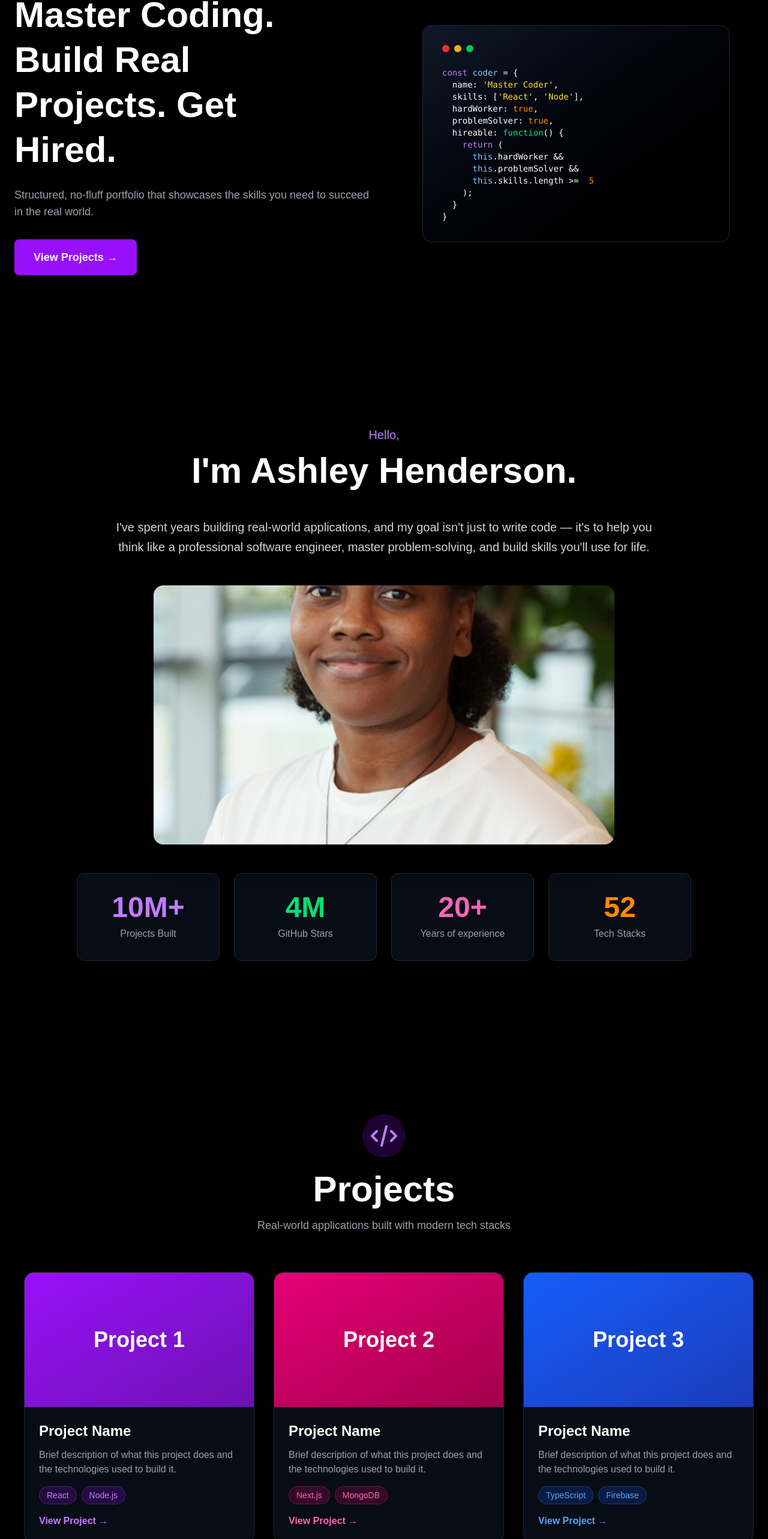
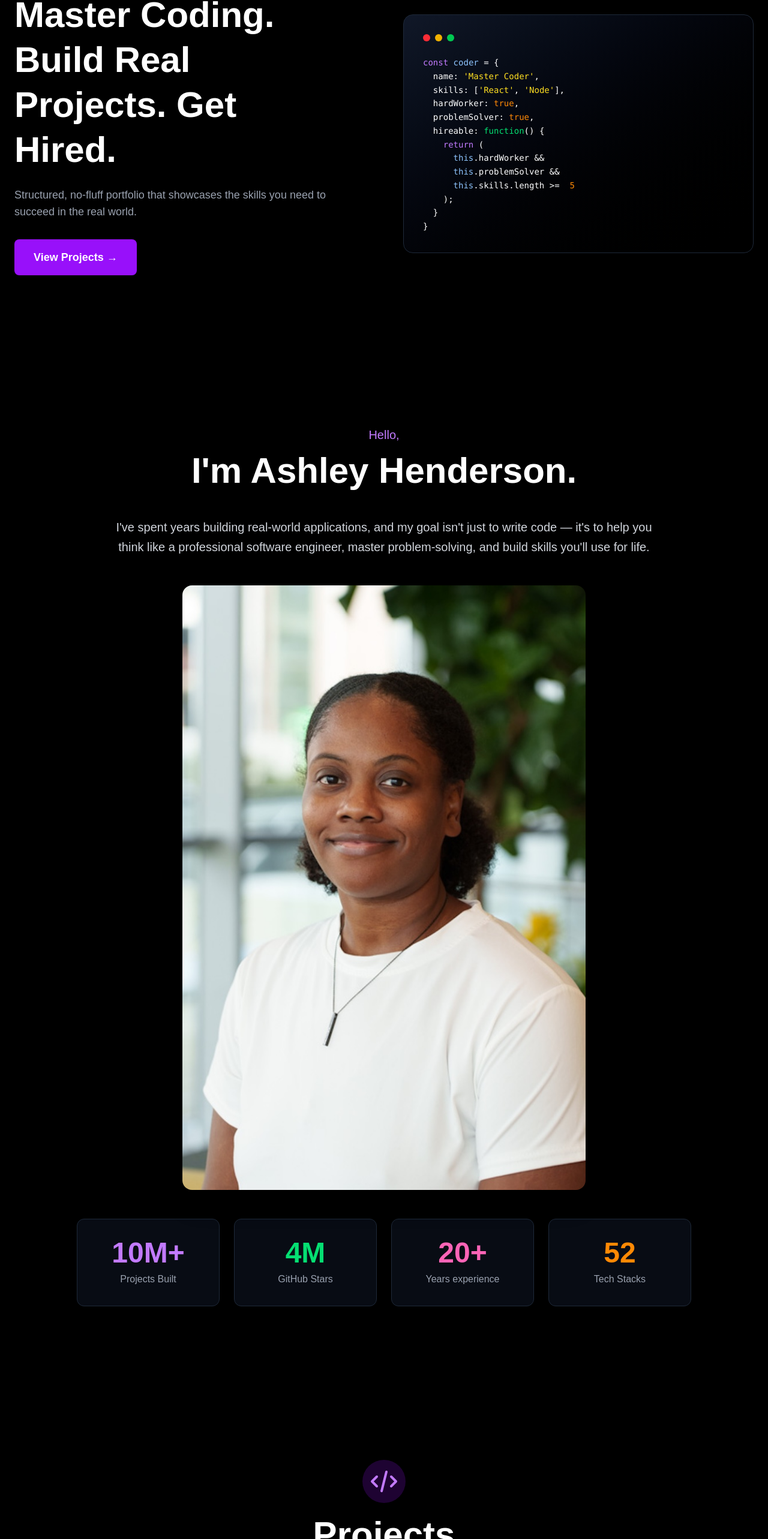
Before and after one commit to codewithash-dev/codewithash, a Next.js app: page / in a window 1280 px wide. Shown: the part 217-2783 px from the top of the page at 60% size. Built offline with nearby package versions, Linux system fonts and the light colour scheme.

Commit message:
Remove nav border and make photo smaller

```diff
--- a/app/page.tsx
+++ b/app/page.tsx
@@ -4,21 +4,17 @@ export default function Home() {
   return (
     <main className="min-h-screen bg-black text-white">
       {/* Navigation */}
-      <nav className="fixed top-0 w-full bg-black/90 backdrop-blur-sm z-50 border-b border-gray-800">
+      <nav className="fixed top-0 w-full bg-black/90 backdrop-blur-sm z-50">
         <div className="max-w-7xl mx-auto px-6 py-4 flex items-center justify-between">
-          {/* Logo */}
-          <div className="flex items-center gap-3">
-            <Image
+          <div className="flex items-center gap-2">
+            <img
               src="/logo.png"
-              alt="Code With Ash Logo"
-              width={40}
-              height={40}
-              className="rounded-lg"
+              alt="Logo"
+              className="w-8 h-8 rounded-lg"
             />
-            <span className="text-xl font-bold">ASH</span>
+            <span className="text-lg font-bold">ASH</span>
           </div>
 
-          {/* Nav Links */}
           <div className="flex gap-8 items-center">
             <a href="#projects" className="text-gray-300 hover:text-white transition">
               Projects
@@ -30,9 +26,9 @@ export default function Home() {
         </div>
       </nav>
 
-      {/* Hero Section - Side by Side like Mosh */}
-      <section className="min-h-screen grid md:grid-cols-2 items-center gap-12 px-6 pt-20 max-w-7xl mx-auto">
-        {/* Left - Text Content */}
+      {/* Hero Section */}
+      <section className="min-h-screen flex items-center px-6 pt-20">
+        <div className="max-w-7xl mx-auto grid md:grid-cols-2 gap-16 items-center w-full">
           <div>
             <h1 className="text-5xl md:text-6xl font-bold mb-6 leading-tight">
               Master Coding.<br/>
@@ -51,17 +47,14 @@ export default function Home() {
             </a>
           </div>
 
-        {/* Right - Code Window */}
-        <div className="hidden md:flex justify-center items-center">
-          <div className="bg-gradient-to-br from-gray-900 to-black border border-gray-800 rounded-2xl p-8 w-full max-w-lg shadow-2xl">
-            {/* Mac Window Dots */}
+          <div className="hidden md:block">
+            <div className="bg-gradient-to-br from-gray-900 to-black border border-gray-800 rounded-2xl p-8 shadow-2xl">
               <div className="flex gap-2 mb-6">
                 <div className="w-3 h-3 rounded-full bg-red-500"></div>
                 <div className="w-3 h-3 rounded-full bg-yellow-500"></div>
                 <div className="w-3 h-3 rounded-full bg-green-500"></div>
               </div>
-            {/* Code */}
-            <pre className="text-sm font-mono">
+              <pre className="text-sm font-mono leading-relaxed">
                 <code>
                   <span className="text-purple-400">const</span> <span className="text-blue-300">coder</span> = {'{\n'}
                   {'  '}name: <span className="text-yellow-300">'Master Coder'</span>,{'\n'}
@@ -80,9 +73,10 @@ export default function Home() {
               </pre>
             </div>
           </div>
+        </div>
       </section>
 
-      {/* About Section - Centered like Mosh */}
+      {/* About Section */}
       <section className="py-32 px-6 bg-black">
         <div className="max-w-5xl mx-auto text-center">
           <p className="text-purple-400 text-xl mb-4">Hello,</p>
@@ -94,21 +88,17 @@ export default function Home() {
             I've spent years building real-world applications, and my goal isn't just to write code — it's to help you think like a professional software engineer, master problem-solving, and build skills you'll use for life.
           </p>
 
-          {/* Photo */}
           <div className="flex justify-center mb-12">
-            <div className="relative w-full max-w-3xl aspect-video rounded-2xl overflow-hidden shadow-2xl">
-              <Image
+            <div className="relative w-full max-w-2xl rounded-2xl overflow-hidden shadow-2xl">
+              <img
                 src="/ashley.jpg"
                 alt="Ashley Henderson"
-                fill
-                className="object-cover"
-                priority
+                className="w-full h-auto"
               />
             </div>
           </div>
 
-          {/* Stats Grid */}
-          <div className="grid grid-cols-2 md:grid-cols-4 gap-6 max-w-5xl mx-auto">
+          <div className="grid grid-cols-2 md:grid-cols-4 gap-6">
             <div className="bg-gray-900/50 border border-gray-800 rounded-xl p-8">
               <div className="text-5xl font-bold text-purple-400 mb-2">10M+</div>
               <div className="text-gray-400">Projects Built</div>
@@ -119,7 +109,7 @@ export default function Home() {
             </div>
             <div className="bg-gray-900/50 border border-gray-800 rounded-xl p-8">
               <div className="text-5xl font-bold text-pink-400 mb-2">20+</div>
-              <div className="text-gray-400">Years of experience</div>
+              <div className="text-gray-400">Years experience</div>
             </div>
             <div className="bg-gray-900/50 border border-gray-800 rounded-xl p-8">
               <div className="text-5xl font-bold text-orange-400 mb-2">52</div>
@@ -144,77 +134,53 @@ export default function Home() {
             </p>
           </div>
 
-          {/* Horizontal Scroll Container */}
-          <div className="overflow-x-auto pb-8 scrollbar-hide">
-            <div className="flex gap-8 w-max px-4">
+          <div className="overflow-x-auto pb-8">
+            <div className="flex gap-8 w-max">
 
-              {/* Project Card 1 */}
-              <div className="w-96 bg-gray-900/50 rounded-2xl overflow-hidden hover:scale-105 transition-transform duration-300 border border-gray-800">
+              <div className="w-96 bg-gray-900/50 rounded-2xl overflow-hidden hover:scale-105 transition border border-gray-800">
                 <div className="w-full h-56 bg-gradient-to-br from-purple-600 to-purple-800 flex items-center justify-center">
                   <span className="text-white text-4xl font-bold">Project 1</span>
                 </div>
                 <div className="p-6">
                   <h3 className="text-2xl font-bold mb-3">Project Name</h3>
-                  <p className="text-gray-400 mb-4">Brief description of what this project does and the technologies used to build it.</p>
-                  <div className="flex flex-wrap gap-2 mb-4">
-                    <span className="px-3 py-1 bg-purple-600/20 text-purple-400 rounded-full text-sm border border-purple-500/30">React</span>
-                    <span className="px-3 py-1 bg-purple-600/20 text-purple-400 rounded-full text-sm border border-purple-500/30">Node.js</span>
+                  <p className="text-gray-400 mb-4">Brief description goes here</p>
+                  <div className="flex gap-2 mb-4">
+                    <span className="px-3 py-1 bg-purple-600/20 text-purple-400 rounded-full text-sm">React</span>
+                    <span className="px-3 py-1 bg-purple-600/20 text-purple-400 rounded-full text-sm">Node.js</span>
                   </div>
-                  <a href="#" className="text-purple-400 hover:text-purple-300 transition font-semibold">
+                  <a href="#" className="text-purple-400 hover:text-purple-300 font-semibold">
                     View Project →
                   </a>
                 </div>
               </div>
 
-              {/* Project Card 2 */}
-              <div className="w-96 bg-gray-900/50 rounded-2xl overflow-hidden hover:scale-105 transition-transform duration-300 border border-gray-800">
+              <div className="w-96 bg-gray-900/50 rounded-2xl overflow-hidden hover:scale-105 transition border border-gray-800">
                 <div className="w-full h-56 bg-gradient-to-br from-pink-600 to-pink-800 flex items-center justify-center">
                   <span className="text-white text-4xl font-bold">Project 2</span>
                 </div>
                 <div className="p-6">
                   <h3 className="text-2xl font-bold mb-3">Project Name</h3>
-                  <p className="text-gray-400 mb-4">Brief description of what this project does and the technologies used to build it.</p>
-                  <div className="flex flex-wrap gap-2 mb-4">
-                    <span className="px-3 py-1 bg-pink-600/20 text-pink-400 rounded-full text-sm border border-pink-500/30">Next.js</span>
-                    <span className="px-3 py-1 bg-pink-600/20 text-pink-400 rounded-full text-sm border border-pink-500/30">MongoDB</span>
+                  <p className="text-gray-400 mb-4">Brief description goes here</p>
+                  <div className="flex gap-2 mb-4">
+                    <span className="px-3 py-1 bg-pink-600/20 text-pink-400 rounded-full text-sm">Next.js</span>
                   </div>
-                  <a href="#" className="text-pink-400 hover:text-pink-300 transition font-semibold">
+                  <a href="#" className="text-pink-400 hover:text-pink-300 font-semibold">
                     View Project →
                   </a>
                 </div>
               </div>
 
-              {/* Project Card 3 */}
-              <div className="w-96 bg-gray-900/50 rounded-2xl overflow-hidden hover:scale-105 transition-transform duration-300 border border-gray-800">
+              <div className="w-96 bg-gray-900/50 rounded-2xl overflow-hidden hover:scale-105 transition border border-gray-800">
                 <div className="w-full h-56 bg-gradient-to-br from-blue-600 to-blue-800 flex items-center justify-center">
                   <span className="text-white text-4xl font-bold">Project 3</span>
                 </div>
                 <div className="p-6">
                   <h3 className="text-2xl font-bold mb-3">Project Name</h3>
-                  <p className="text-gray-400 mb-4">Brief description of what this project does and the technologies used to build it.</p>
-                  <div className="flex flex-wrap gap-2 mb-4">
-                    <span className="px-3 py-1 bg-blue-600/20 text-blue-400 rounded-full text-sm border border-blue-500/30">TypeScript</span>
-                    <span className="px-3 py-1 bg-blue-600/20 text-blue-400 rounded-full text-sm border border-blue-500/30">Firebase</span>
+                  <p className="text-gray-400 mb-4">Brief description goes here</p>
+                  <div className="flex gap-2 mb-4">
+                    <span className="px-3 py-1 bg-blue-600/20 text-blue-400 rounded-full text-sm">TypeScript</span>
                   </div>
-                  <a href="#" className="text-blue-400 hover:text-blue-300 transition font-semibold">
-                    View Project →
-                  </a>
-                </div>
-              </div>
-
-              {/* Project Card 4 */}
-              <div className="w-96 bg-gray-900/50 rounded-2xl overflow-hidden hover:scale-105 transition-transform duration-300 border border-gray-800">
-                <div className="w-full h-56 bg-gradient-to-br from-orange-600 to-orange-800 flex items-center justify-center">
-                  <span className="text-white text-4xl font-bold">Project 4</span>
-                </div>
-                <div className="p-6">
-                  <h3 className="text-2xl font-bold mb-3">Project Name</h3>
-                  <p className="text-gray-400 mb-4">Brief description of what this project does and the technologies used to build it.</p>
-                  <div className="flex flex-wrap gap-2 mb-4">
-                    <span className="px-3 py-1 bg-orange-600/20 text-orange-400 rounded-full text-sm border border-orange-500/30">React Native</span>
-                    <span className="px-3 py-1 bg-orange-600/20 text-orange-400 rounded-full text-sm border border-orange-500/30">Expo</span>
-                  </div>
-                  <a href="#" className="text-orange-400 hover:text-orange-300 transition font-semibold">
+                  <a href="#" className="text-blue-400 hover:text-blue-300 font-semibold">
                     View Project →
                   </a>
                 </div>
@@ -225,12 +191,12 @@ export default function Home() {
         </div>
       </section>
 
-      {/* Contact Section */}
+      {/* Contact */}
       <section id="contact" className="py-32 px-6 bg-black">
         <div className="max-w-2xl mx-auto">
-          <h2 className="text-5xl md:text-6xl font-bold mb-6 text-center">Contact Us</h2>
+          <h2 className="text-5xl font-bold mb-6 text-center">Contact Us</h2>
           <p className="text-xl text-gray-400 mb-12 text-center">
-            We're here for you: Connect with us for any questions or concerns.
+            Connect with us for any questions or concerns.
           </p>
 
           <form className="space-y-6">
@@ -239,52 +205,27 @@ export default function Home() {
               <input
                 type="email"
                 className="w-full bg-gray-900 border border-gray-700 rounded-lg px-4 py-3 text-white focus:border-purple-500 focus:outline-none"
-                placeholder="your@email.com"
               />
             </div>
             <div>
               <label className="block text-gray-300 mb-2">Your message:</label>
               <textarea
                 rows={6}
-                className="w-full bg-gray-900 border border-gray-700 rounded-lg px-4 py-3 text-white focus:border-purple-500 focus:outline-none resize-none"
-                placeholder="Type your message here..."
+                className="w-full bg-gray-900 border border-gray-700 rounded-lg px-4 py-3 text-white focus:border-purple-500 focus:outline-none"
               ></textarea>
             </div>
             <button
               type="submit"
-              className="bg-purple-600 hover:bg-purple-500 text-white px-8 py-3 rounded-lg font-semibold transition"
+              className="bg-purple-600 hover:bg-purple-500 text-white px-8 py-3 rounded-lg font-semibold"
             >
               Send
             </button>
           </form>
-
-          <div className="flex justify-center gap-6 mt-12">
-            <a
-              href="https://github.com/codewithash-dev"
-              target="_blank"
-              rel="noopener noreferrer"
-              className="text-gray-400 hover:text-purple-400 transition"
-            >
-              <svg className="w-8 h-8" fill="currentColor" viewBox="0 0 24 24">
-                <path d="M12 0C5.37 0 0 5.37 0 12c0 5.31 3.435 9.795 8.205 11.385.6.105.825-.255.825-.57 0-.285-.015-1.23-.015-2.235-3.015.555-3.795-.735-4.035-1.41-.135-.345-.72-1.41-1.23-1.695-.42-.225-1.02-.78-.015-.795.945-.015 1.62.87 1.845 1.23 1.08 1.815 2.805 1.305 3.495.99.105-.78.42-1.305.765-1.605-2.67-.3-5.46-1.335-5.46-5.925 0-1.305.465-2.385 1.23-3.225-.12-.3-.54-1.53.12-3.18 0 0 1.005-.315 3.3 1.23.96-.27 1.98-.405 3-.405s2.04.135 3 .405c2.295-1.56 3.3-1.23 3.3-1.23.66 1.65.24 2.88.12 3.18.765.84 1.23 1.905 1.23 3.225 0 4.605-2.805 5.625-5.475 5.925.435.375.81 1.095.81 2.22 0 1.605-.015 2.895-.015 3.3 0 .315.225.69.825.57A12.02 12.02 0 0024 12c0-6.63-5.37-12-12-12z"/>
-              </svg>
-            </a>
-            <a
-              href="https://www.linkedin.com/in/codewithash"
-              target="_blank"
-              rel="noopener noreferrer"
-              className="text-gray-400 hover:text-purple-400 transition"
-            >
-              <svg className="w-8 h-8" fill="currentColor" viewBox="0 0 24 24">
-                <path d="M20.447 20.452h-3.554v-5.569c0-1.328-.027-3.037-1.852-3.037-1.853 0-2.136 1.445-2.136 2.939v5.667H9.351V9h3.414v1.561h.046c.477-.9 1.637-1.85 3.37-1.85 3.601 0 4.267 2.37 4.267 5.455v6.286zM5.337 7.433c-1.144 0-2.063-.926-2.063-2.065 0-1.138.92-2.063 2.063-2.063 1.14 0 2.064.925 2.064 2.063 0 1.139-.925 2.065-2.064 2.065zm1.782 13.019H3.555V9h3.564v11.452zM22.225 0H1.771C.792 0 0 .774 0 1.729v20.542C0 23.227.792 24 1.771 24h20.451C23.2 24 24 23.227 24 22.271V1.729C24 .774 23.2 0 22.222 0h.003z"/>
-              </svg>
-            </a>
-          </div>
         </div>
       </section>
 
       {/* Footer */}
-      <footer className="py-8 text-center text-gray-500 text-sm border-t border-gray-800">
+      <footer className="py-8 text-center text-gray-500 text-sm">
         © Code with Ash
       </footer>
     </main>
```
Lines whose indentation alone changed are shown as unchanged.
